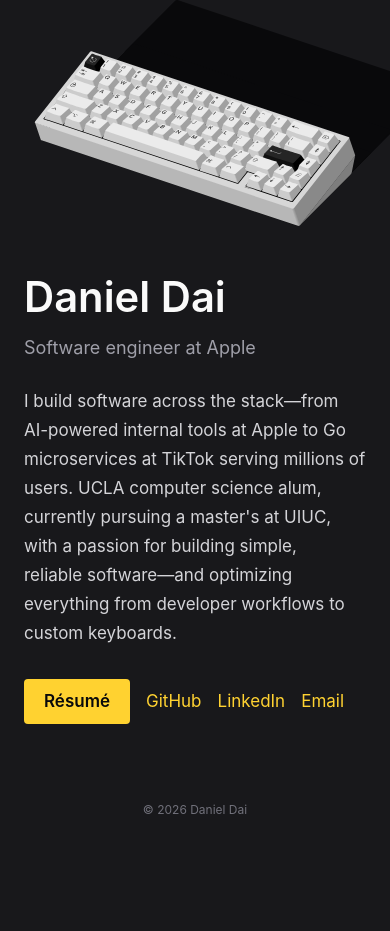
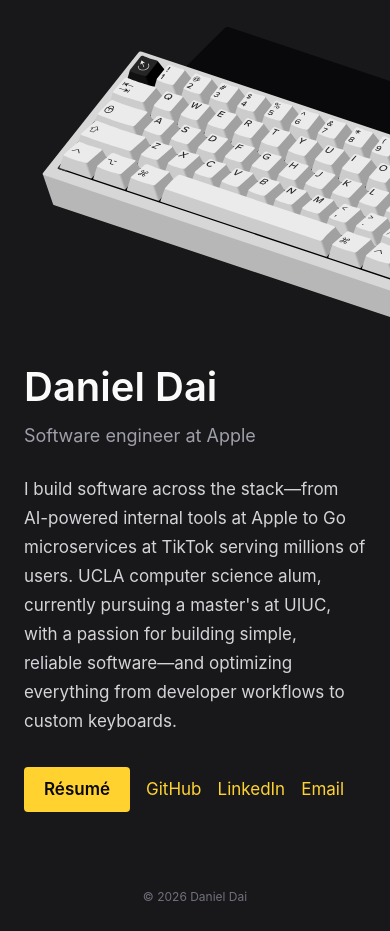
Before and after one commit to daidaniel/daidaniel.github.io, an Astro site: page / in a window 390 px wide. Before the commit the page ends 844 px from the top, so only its background shows below. Built offline with nearby package versions, Linux system fonts and the light colour scheme; Astro itself is replaced by a stand-in of ours.

Commit message:
Crop the keyboard instead of scaling it on small screens
Below sm the keyboard keeps its 592px size and the figure clips its
right side flush with the viewport edge, so the fixed-px long shadow
stays proportional at every mobile width. Step the main container
(640px, then 672px at md) and the heading sizes at the same
breakpoints so nothing scales fluidly between them.

```diff
--- a/src/layouts/Base.astro
+++ b/src/layouts/Base.astro
@@ -49,7 +49,7 @@ const year = new Date().getFullYear();
          clamp is the minimum breathing room; svh so mobile browser chrome doesn't
          inflate it. -->
     <main
-      class="mx-auto flex w-full max-w-2xl flex-1 flex-col justify-center px-6 py-[clamp(1.5rem,6svh,4rem)]"
+      class="mx-auto flex w-full max-w-[40rem] flex-1 flex-col justify-center px-6 py-[clamp(1.5rem,6svh,4rem)] md:max-w-2xl"
     >
       <slot />
     </main>
--- a/src/pages/404.astro
+++ b/src/pages/404.astro
@@ -8,7 +8,7 @@ import Base from "../layouts/Base.astro";
   description="This page doesn't exist."
 >
   <h1
-    class="text-[clamp(2rem,1.5rem_+_2.5vw,3rem)] font-semibold leading-[1.1] tracking-[-0.02em] motion-safe:animate-fade-up"
+    class="text-[2rem] font-semibold leading-[1.1] tracking-[-0.02em] motion-safe:animate-fade-up sm:text-[2.5rem] md:text-[3rem]"
   >
     Page not found
   </h1>
--- a/src/pages/index.astro
+++ b/src/pages/index.astro
@@ -10,10 +10,23 @@ const description =
 ---
 
 <Base title="Daniel Dai — Software Engineer" description={description}>
-  <figure class="relative motion-safe:animate-fade-up md:translate-x-6">
-    <img class="long-shadow absolute inset-0 w-full" src={shadow.src} alt="" />
+  <!-- Below sm the keyboard keeps the size it has at the sm boundary (592px =
+       640px viewport minus px-6) and the figure clips its right side, so the
+       fixed-px long shadow stays proportional at every mobile width. The -mr-6
+       bleeds the clip edge through main's right padding to the viewport edge.
+       The mb calc cancels the transparent band under the keyboard's diagonal
+       bottom edge (slope 1/3): band = 152px - width/3 (width = content width;
+       the visible clip is width + 24px bleed), gone once the full keyboard fits. -->
+  <figure
+    class="relative motion-safe:animate-fade-up max-sm:-mr-6 max-sm:mb-[min(0px,33.333%_-_152px)] max-sm:overflow-x-clip md:translate-x-6"
+  >
+    <img
+      class="long-shadow absolute inset-0 w-[592px] max-w-none sm:w-full"
+      src={shadow.src}
+      alt=""
+    />
     <Image
-      class="relative"
+      class="relative w-[592px] max-w-none sm:w-full"
       src={keyboard}
       alt="QK65 mechanical keyboard with white keycaps"
       loading="eager"
@@ -22,7 +35,7 @@ const description =
   </figure>
   <div class="md:-translate-x-6">
     <h1
-      class="type-out mt-12 [--type-chars:10] text-[clamp(2.5rem,2rem_+_2.5vw,3.5rem)] font-semibold leading-[1.1]"
+      class="type-out mt-12 [--type-chars:10] text-[2.5rem] font-semibold leading-[1.1] sm:text-[3rem] md:text-[3.5rem]"
     >
       Daniel Dai
     </h1>
```
